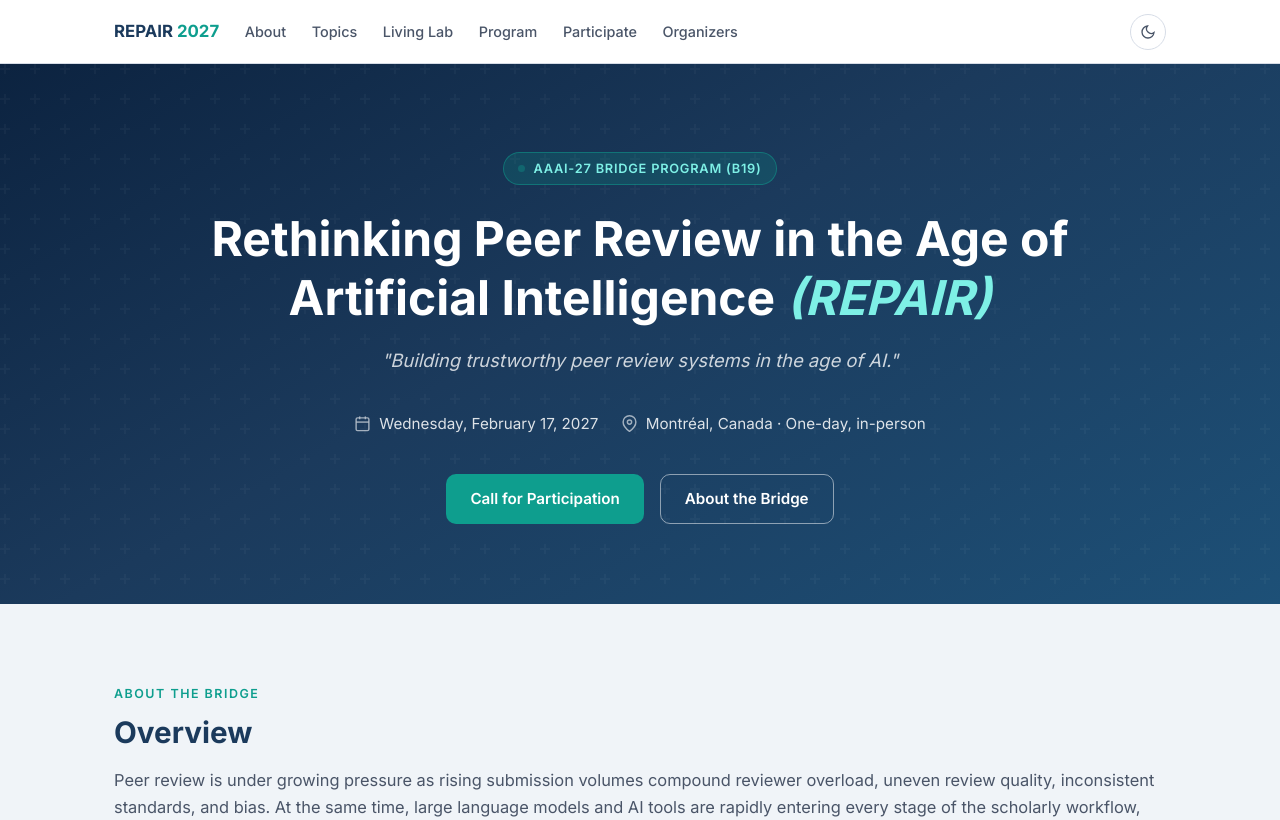
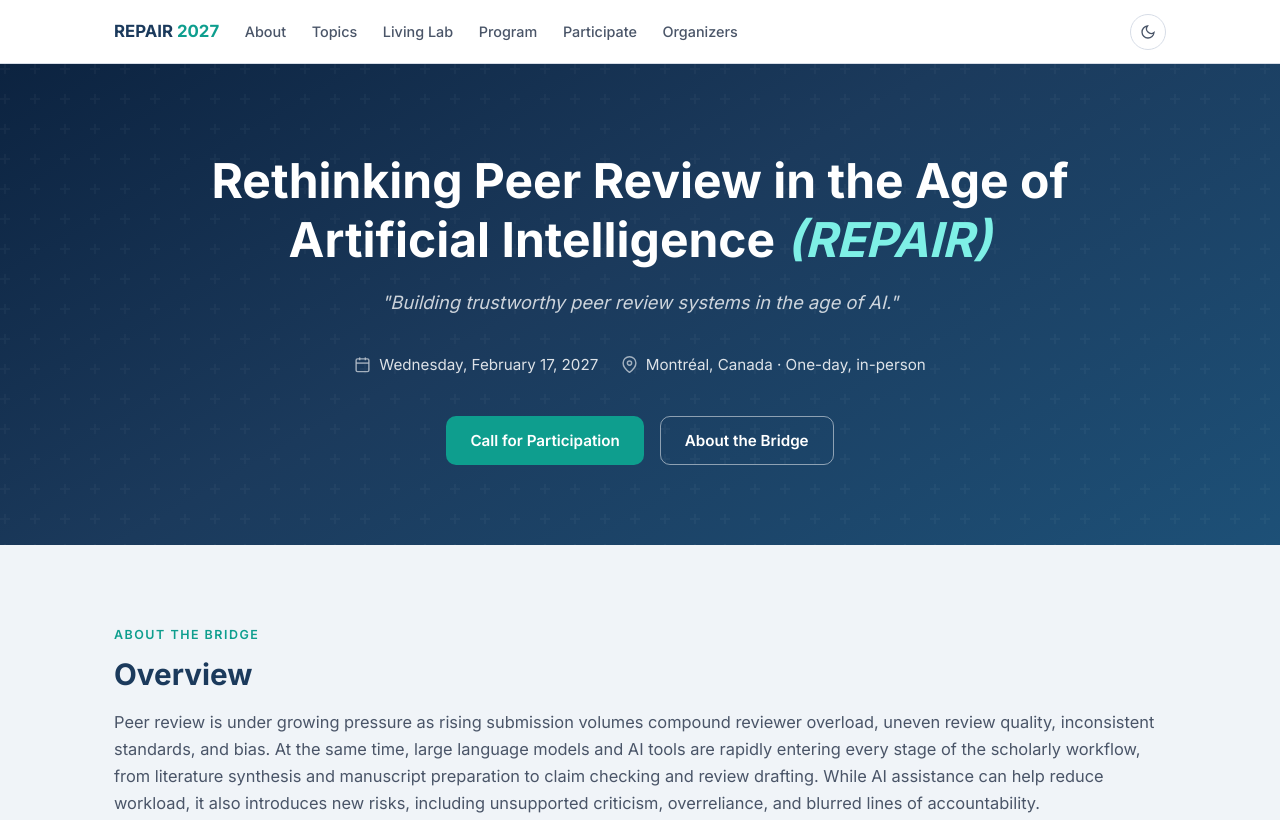
Before and after one commit to Repair-Workshop/Repair-Workshop.github.io, a plain HTML site: page index.html in a window 1280 px wide. Shown: the top 820 px of the page. Drawn offline with Linux system fonts and the light colour scheme.

Commit message:
Remove the B19 badge from the hero.

```diff
--- a/index.html
+++ b/index.html
@@ -45,7 +45,6 @@
 <!-- ── Hero ─────────────────────────────────────────── -->
 <section id="hero">
   <div class="hero-inner">
-    <div class="hero-badge">AAAI-27 Bridge Program (B19)</div>
     <h1 class="hero-title">
       Rethinking Peer Review in the Age of Artificial Intelligence
       <span class="hero-abbr"> (REPAIR)</span>
```
